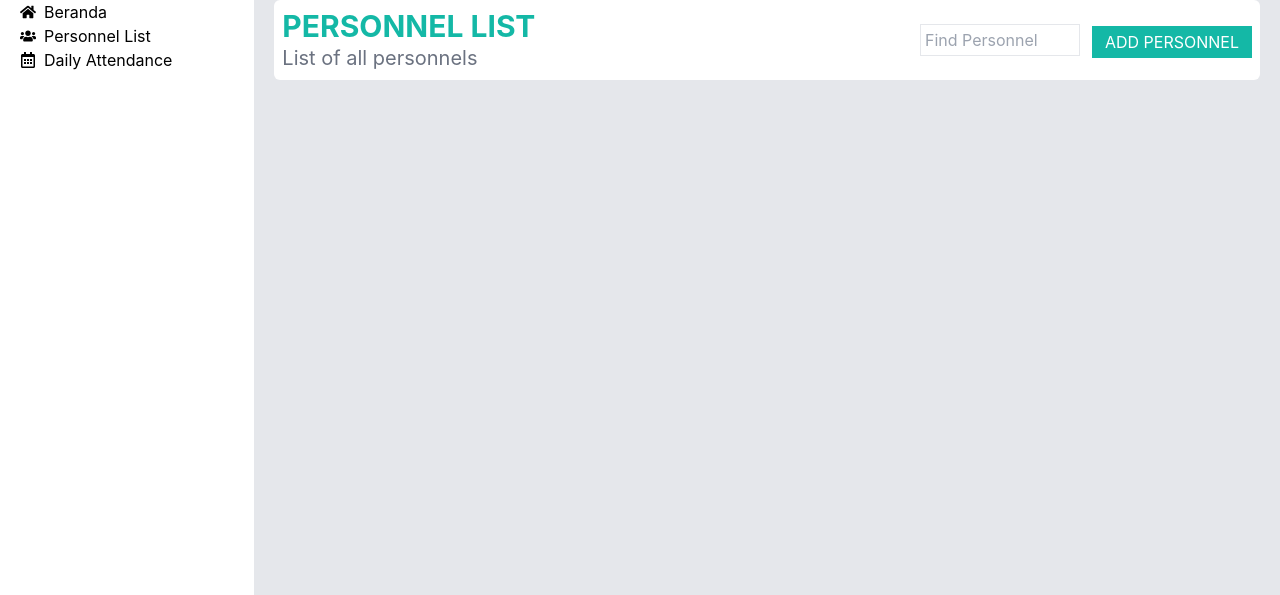
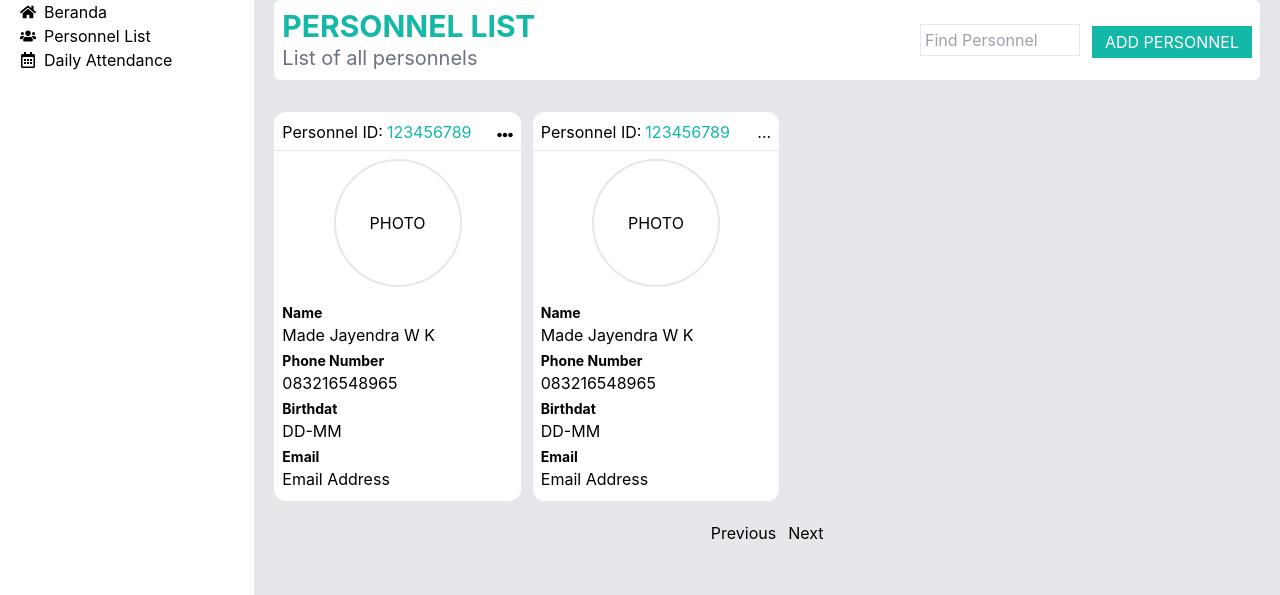
Before and after one commit to Made29/fast-8-technical-test, a React (Create React App) app in the folder gadjian/: page / in a window 1280 px wide. Shown: the part 140-735 px from the top of the page. Built offline with nearby package versions, Linux system fonts and the light colour scheme.

Commit message:
create card and pegination

```diff
--- a/gadjian/src/views/HomePage.jsx
+++ b/gadjian/src/views/HomePage.jsx
@@ -60,7 +60,92 @@ export default function HomePage(){
                             </div>
                         </div>
 
+                        {/* Card */}
+                        <div className="flex flex-col lg:flex-row gap-3 lg:pt-5">
+                            <div className="bg-white mt-2 rounded-xl py-2 w-full lg:w-[25%]">
+                                <div className="flex justify-between mx-2 h-[20%] lg:h-[8%]">
+                                    <div className="flex space-x-1">
+                                        <h1>Personnel ID:</h1>
+                                        <h1 className="text-teal-500">123456789</h1>
+                                    </div>
+                                    <h1 className="flex items-center"><FaEllipsisH/></h1>
+                                </div>
 
+                                <hr />
+
+                                <div className="flex flex-row justify-between h-[80%] lg:flex-col lg:">
+                                    <div className="flex justify-center items-center w-[40%] lg:w-full ">
+                                        <h1 className="w-24 h-24 flex items-center justify-center rounded-full border-2 lg:h-32 lg:w-32 lg:my-2">PHOTO</h1>
+                                    </div>
+                                    <div className="w-[60%] lg:w-full text-left p-2 space-y-1">
+                                        <div>
+                                            <h1 className="text-sm font-bold">Name</h1>
+                                            <h1>Made Jayendra W K</h1>
+                                        </div>
+                                        <div>
+                                            <h1 className="text-sm font-bold">Phone Number</h1>
+                                            <h1>083216548965</h1>
+                                        </div>
+                                        <div>
+                                            <h1 className=" hidden lg:block text-sm font-bold">Birthdat</h1>
+                                            <h1 className=" hidden lg:block">DD-MM</h1>
+                                        </div>
+                                        <div>
+                                            <h1 className=" hidden lg:block text-sm font-bold">Email</h1>
+                                            <h1 className=" hidden lg:block">Email Address</h1>
+                                        </div>
+                                    </div>
+                                </div>
+                            </div>
+                            <div className="bg-white mt-2 rounded-xl py-2 w-full lg:w-[25%]">
+                                <div className="flex justify-between mx-2 h-[20%] lg:h-[8%]">
+                                    <div className="flex space-x-1">
+                                        <h1>Personnel ID:</h1>
+                                        <h1 className="text-teal-500">123456789</h1>
+                                    </div>
+                                    <h1>...</h1>
+                                </div>
+
+                                <hr />
+
+                                <div className="flex flex-row justify-between h-[80%] lg:flex-col lg:">
+                                    <div className="flex justify-center items-center w-[40%] lg:w-full ">
+                                        <h1 className="w-24 h-24 flex items-center justify-center rounded-full border-2 lg:h-32 lg:w-32 lg:my-2">PHOTO</h1>
+                                    </div>
+                                    <div className="w-[60%] lg:w-full text-left p-2 space-y-1">
+                                        <div>
+                                            <h1 className="text-sm font-bold">Name</h1>
+                                            <h1>Made Jayendra W K</h1>
+                                        </div>
+                                        <div>
+                                            <h1 className="text-sm font-bold">Phone Number</h1>
+                                            <h1>083216548965</h1>
+                                        </div>
+                                        <div>
+                                            <h1 className=" hidden lg:block text-sm font-bold">Birthdat</h1>
+                                            <h1 className=" hidden lg:block">DD-MM</h1>
+                                        </div>
+                                        <div>
+                                            <h1 className=" hidden lg:block text-sm font-bold">Email</h1>
+                                            <h1 className=" hidden lg:block">Email Address</h1>
+                                        </div>
+                                    </div>
+                                </div>
+                            </div>
+                        </div>
+
+                        {/* Pagination */}
+
+                        <div className="hidden lg:block">
+                            <div className="h-[10%] flex justify-center items-center space-x-3 pt-5">
+                                <div>
+                                    <h1>Previous</h1>
+                                </div>
+                                <div>
+                                    <h1>Next</h1>
+                                </div>
+                            </div>
+                        </div>
 
                     </div>
             </div>
```
